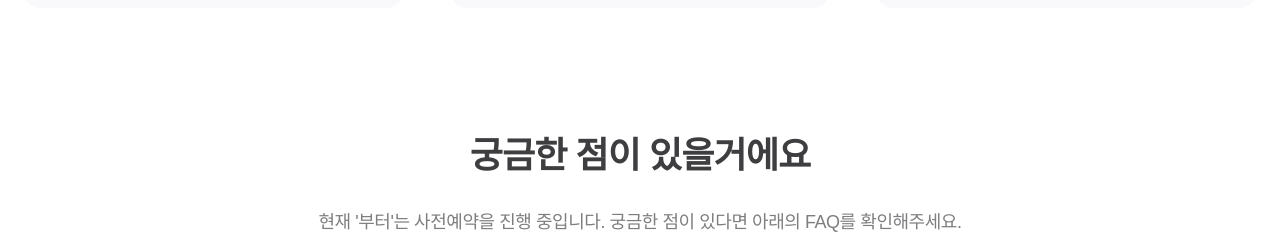
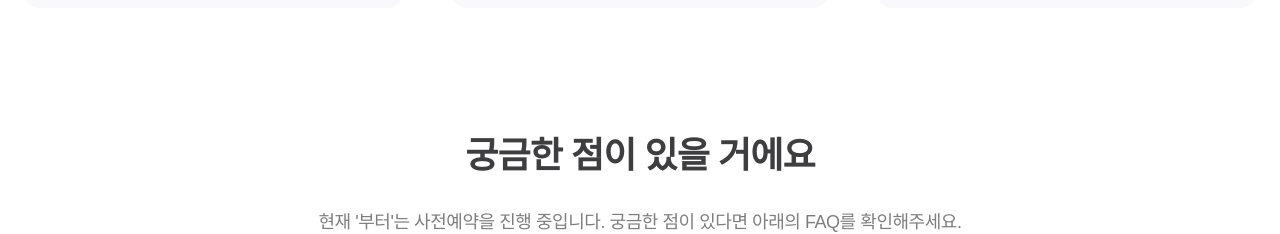
Before and after one commit to smthousand/_booter-landing-page, a website: page index.html in a window 1280 px wide. Shown: the part 2380-2614 px from the top of the page. Drawn offline with Linux system fonts and the light colour scheme; a web font is replaced by a local one.

Commit message:
Update index.html

```diff
--- a/index.html
+++ b/index.html
@@ -211,7 +211,7 @@
     <section id="faq">
       <!-- FAQ Container -->
       <div class="container mx-auto mt-16 px-6 md:mt-32">
-        <h2>궁금한 점이 있을거에요</h2>
+        <h2>궁금한 점이 있을 거에요</h2>
         <h5>현재 '부터'는 사전예약을 진행 중입니다. 궁금한 점이 있다면 아래의 FAQ를 확인해주세요. <br class="hidden lg:block">
         그럼에도 궁금증이 해결되지 않는다면 공식 계정을 통해 문의주시면 정성껏 답변 드리겠습니다!</h5>
       </div>
```
